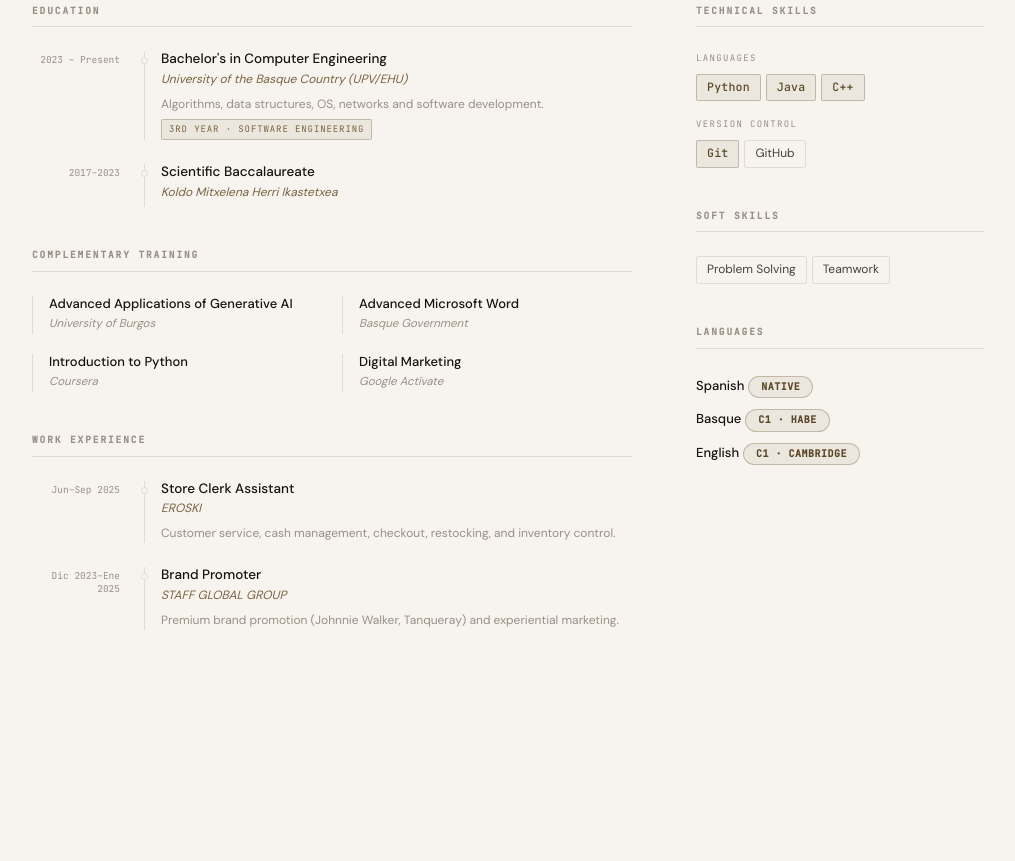
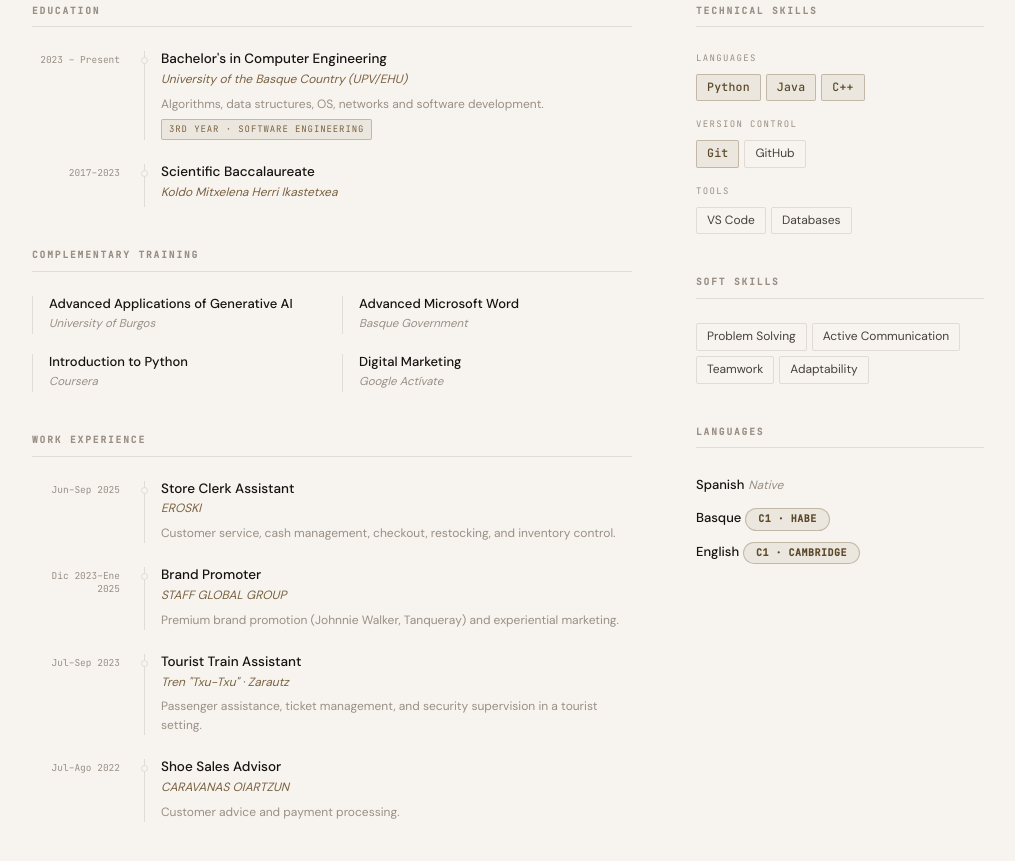
Before and after one commit to eneekoruiz/Curriculum, a plain HTML site: page index.html in a window 1280 px wide. Shown: the part 455-1316 px from the top of the page, without its empty margins (132-1147 px from the left). Before the commit the page ends 1165 px from the top, so only its background shows below. Drawn offline with nearby package versions, Linux system fonts and the light colour scheme.

Commit message:
Update job descriptions and language proficiency

```diff
--- a/index.html
+++ b/index.html
@@ -821,7 +821,25 @@
           <div class="tl-body">
             <p class="tl-title" data-i18n="exp_2_role">Promotor de Marca</p>
             <p class="tl-org">STAFF GLOBAL GROUP</p>
-            <p class="tl-desc" data-i18n="exp_2_desc">Promoción de marcas premium y marketing experiencial.</p>
+            <p class="tl-desc" data-i18n="exp_2_desc">Promoción de marcas premium (Johnnie Walker, Tanqueray) y marketing experiencial.</p>
+          </div>
+        </div>
+
+        <div class="tl-item">
+          <p class="tl-date">Jul–Sep 2023</p>
+          <div class="tl-body">
+            <p class="tl-title" data-i18n="exp_3_role">Ayudante de Conductor</p>
+            <p class="tl-org">Tren "Txu-Txu" · Zarautz</p>
+            <p class="tl-desc" data-i18n="exp_3_desc">Atención a pasajeros, gestión de tickets y supervisión de seguridad en entorno turístico.</p>
+          </div>
+        </div>
+
+        <div class="tl-item">
+          <p class="tl-date">Jul–Ago 2022</p>
+          <div class="tl-body">
+            <p class="tl-title" data-i18n="exp_4_role">Venta de Calzado</p>
+            <p class="tl-org">CARAVANAS OIARTZUN</p>
+            <p class="tl-desc" data-i18n="exp_4_desc">Asesoramiento a clientes y gestión de pagos.</p>
           </div>
         </div>
       </section>
@@ -846,13 +864,22 @@
             <span class="pill">GitHub</span>
           </div>
         </div>
+        <div class="skill-group">
+          <p class="sg-label" data-i18n="sg_tools">Herramientas</p>
+          <div class="pills">
+            <span class="pill">VS Code</span>
+            <span class="pill" data-i18n="sg_db">Bases de Datos</span>
+          </div>
+        </div>
       </section>
 
       <section class="reveal" aria-labelledby="h-soft">
         <h2 class="sec-title" id="h-soft" data-i18n="skills_soft">Habilidades Personales</h2>
         <div class="pills">
           <span class="pill" data-i18n="soft_1">Resolución de Problemas</span>
+          <span class="pill" data-i18n="soft_2">Comunicación Activa</span>
           <span class="pill" data-i18n="soft_3">Trabajo en Equipo</span>
+          <span class="pill" data-i18n="soft_4">Adaptabilidad</span>
         </div>
       </section>
 
@@ -861,7 +888,7 @@
         <div class="lang-list">
           <div class="lang-row">
             <span class="lang-name" data-i18n="lang_es">Castellano</span>
-            <span class="lang-cert" data-i18n="lang_native">Nativo</span>
+            <span class="lang-native-label" data-i18n="lang_native">Nativo</span>
           </div>
           <div class="lang-row">
             <span class="lang-name" data-i18n="lang_eu">Euskera</span>
```
